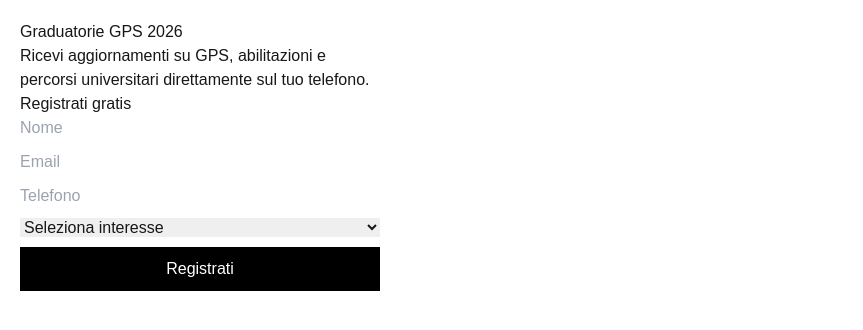
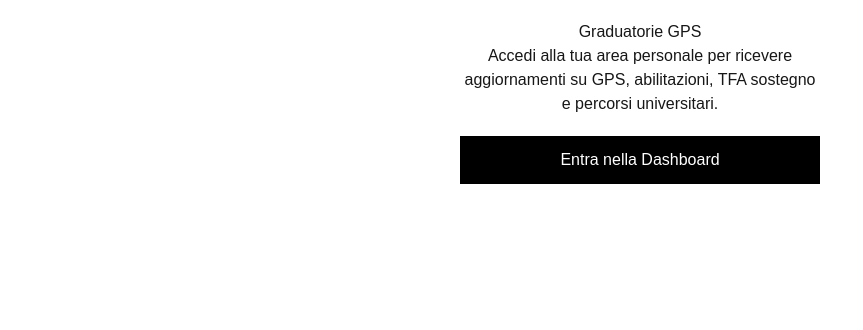
Before and after one commit to mastersformazione/graduatoriegps-app, a Next.js app: page / in a window 1280 px wide. Shown: the top 330 px of the page, without its empty margins (0-863 px from the left). Built offline with nearby package versions, Linux system fonts and the light colour scheme.

Commit message:
aggiunge pagina registrazione separata

```diff
--- a/app/page.tsx
+++ b/app/page.tsx
@@ -1,107 +1,41 @@
 "use client";
 
-import { useState } from "react";
-import type { FormEvent } from "react";
+import InstallButton from "./install-button";
 import { useRouter } from "next/navigation";
-import InstallButton from "./install-button";
 
 export default function Home() {
   const router = useRouter();
 
-  const [form, setForm] = useState({
-    nome: "",
-    email: "",
-    telefono: "",
-    interesse: "",
-  });
-
-  const handleSubmit = async (e: FormEvent<HTMLFormElement>) => {
-    e.preventDefault();
-
-    try {
-      const res = await fetch("https://graduatoriegps.it/api/leads.php", {
-        method: "POST",
-        headers: {
-          "Content-Type": "application/json",
-        },
-        body: JSON.stringify(form),
-      });
-
-      const data = await res.json();
-
-      if (data.success) {
-        setForm({
-          nome: "",
-          email: "",
-          telefono: "",
-          interesse: "",
-        });
-
-        router.push("/dashboard");
-      } else {
-        alert("Errore: " + data.error);
-      }
-    } catch (error) {
-      console.error(error);
-      alert("Errore di connessione");
-    }
-  };
-
   return (
-    <main style={{ padding: 20, fontFamily: "Arial", maxWidth: 400 }}>
-      <h1>Graduatorie GPS 2026</h1>
+    <main
+      style={{
+        padding: 20,
+        fontFamily: "Arial",
+        maxWidth: 400,
+        margin: "0 auto",
+        textAlign: "center",
+      }}
+    >
+      <h1>Graduatorie GPS</h1>
 
       <p>
-        Ricevi aggiornamenti su GPS, abilitazioni e percorsi universitari
-        direttamente sul tuo telefono.
+        Accedi alla tua area personale per ricevere aggiornamenti su GPS,
+        abilitazioni, TFA sostegno e percorsi universitari.
       </p>
 
-      <h2>Registrati gratis</h2>
-
-      <form
-        onSubmit={handleSubmit}
-        style={{ display: "flex", flexDirection: "column", gap: 10 }}
-      >
-        <input
-          type="text"
-          placeholder="Nome"
-          value={form.nome}
-          onChange={(e) => setForm({ ...form, nome: e.target.value })}
-          required
-        />
-
-        <input
-          type="email"
-          placeholder="Email"
-          value={form.email}
-          onChange={(e) => setForm({ ...form, email: e.target.value })}
-          required
-        />
-
-        <input
-          type="text"
-          placeholder="Telefono"
-          value={form.telefono}
-          onChange={(e) => setForm({ ...form, telefono: e.target.value })}
-          required
-        />
-
-        <select
-          value={form.interesse}
-          onChange={(e) => setForm({ ...form, interesse: e.target.value })}
-          required
+      <div style={{ marginTop: 20 }}>
+        <button
+          onClick={() => router.push("/register")}
+          style={{
+            padding: 12,
+            background: "black",
+            color: "white",
+            width: "100%",
+          }}
         >
-          <option value="">Seleziona interesse</option>
-          <option value="Percorsi abilitanti">Percorsi abilitanti</option>
-          <option value="GPS">GPS</option>
-          <option value="TFA sostegno">TFA sostegno</option>
-          <option value="Master scuola">Master scuola</option>
-        </select>
-
-        <button style={{ padding: 10, background: "black", color: "white" }}>
-          Registrati
+          Entra nella Dashboard
         </button>
-      </form>
+      </div>
 
       <InstallButton />
     </main>
--- /dev/null
+++ b/app/register/page.tsx
@@ -0,0 +1,122 @@
+"use client";
+
+import { useState } from "react";
+import { useRouter } from "next/navigation";
+import type { FormEvent } from "react";
+
+export default function Register() {
+  const router = useRouter();
+
+  const [form, setForm] = useState({
+    nome: "",
+    email: "",
+    telefono: "",
+    interesse: "",
+  });
+
+  const handleSubmit = async (e: FormEvent<HTMLFormElement>) => {
+    e.preventDefault();
+
+    try {
+      const res = await fetch("https://graduatoriegps.it/api/leads.php", {
+        method: "POST",
+        headers: {
+          "Content-Type": "application/json",
+        },
+        body: JSON.stringify(form),
+      });
+
+      const data = await res.json();
+
+      if (data.success) {
+        // 👉 salviamo utente in locale (fondamentale per dopo)
+        localStorage.setItem("gps_user", JSON.stringify(form));
+
+        // 👉 reset form
+        setForm({
+          nome: "",
+          email: "",
+          telefono: "",
+          interesse: "",
+        });
+
+        // 👉 redirect
+        router.push("/dashboard");
+      } else {
+        alert("Errore: " + data.error);
+      }
+    } catch (error) {
+      console.error(error);
+      alert("Errore di connessione");
+    }
+  };
+
+  return (
+    <main
+      style={{
+        padding: 20,
+        fontFamily: "Arial",
+        maxWidth: 400,
+        margin: "0 auto",
+      }}
+    >
+      <h1>Registrati</h1>
+
+      <p>
+        Inserisci i tuoi dati per ricevere aggiornamenti su GPS, abilitazioni e
+        percorsi universitari.
+      </p>
+
+      <form
+        onSubmit={handleSubmit}
+        style={{ display: "flex", flexDirection: "column", gap: 10 }}
+      >
+        <input
+          type="text"
+          placeholder="Nome"
+          value={form.nome}
+          onChange={(e) => setForm({ ...form, nome: e.target.value })}
+          required
+        />
+
+        <input
+          type="email"
+          placeholder="Email"
+          value={form.email}
+          onChange={(e) => setForm({ ...form, email: e.target.value })}
+          required
+        />
+
+        <input
+          type="text"
+          placeholder="Telefono"
+          value={form.telefono}
+          onChange={(e) => setForm({ ...form, telefono: e.target.value })}
+          required
+        />
+
+        <select
+          value={form.interesse}
+          onChange={(e) => setForm({ ...form, interesse: e.target.value })}
+          required
+        >
+          <option value="">Seleziona interesse</option>
+          <option value="Percorsi abilitanti">Percorsi abilitanti</option>
+          <option value="GPS">GPS</option>
+          <option value="TFA sostegno">TFA sostegno</option>
+          <option value="Master scuola">Master scuola</option>
+        </select>
+
+        <button
+          style={{
+            padding: 12,
+            background: "black",
+            color: "white",
+          }}
+        >
+          Registrati
+        </button>
+      </form>
+    </main>
+  );
+}
```
